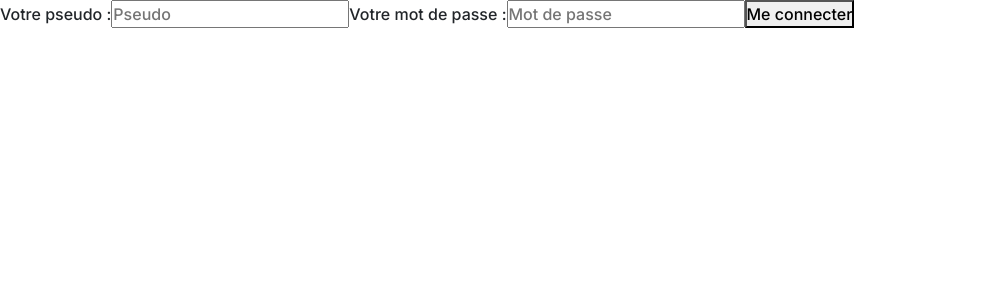
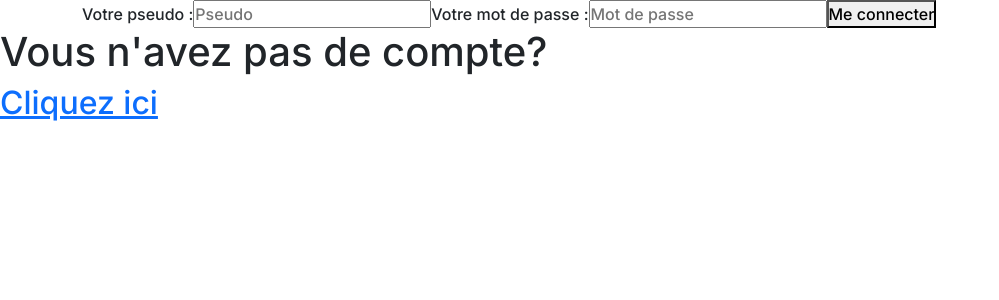
Before and after one commit to ntapiaDev/quizz-plantes, a PHP site: page /users/login in a window 1280 px wide. Shown: the top 300 px of the page, without its empty margins (0-999 px from the left). Run offline with PHP 8.4, Linux system fonts and the light colour scheme; the visitor is signed in with stand-in values (Sample User, id 1).

Commit message:
Update login.html.twig

```diff
--- a/templates/users/login.html.twig
+++ b/templates/users/login.html.twig
@@ -10,8 +10,15 @@
 {% endblock %}
 
 {% block body %}
-{{ loginForm|raw }}
 {% if message != '' %}
             <aside id="messages">{{ message }}</aside>
         {% endif %}
+
+    <div class="container" id="div_login">
+    {{ loginForm|raw }}
+</div>
+
+<h1 class="h1_log">Vous n'avez pas de compte?</h1>
+<h2 class="h2_log"><a href="users/register">Cliquez ici</a></h2>
+
 {% endblock %}
```
